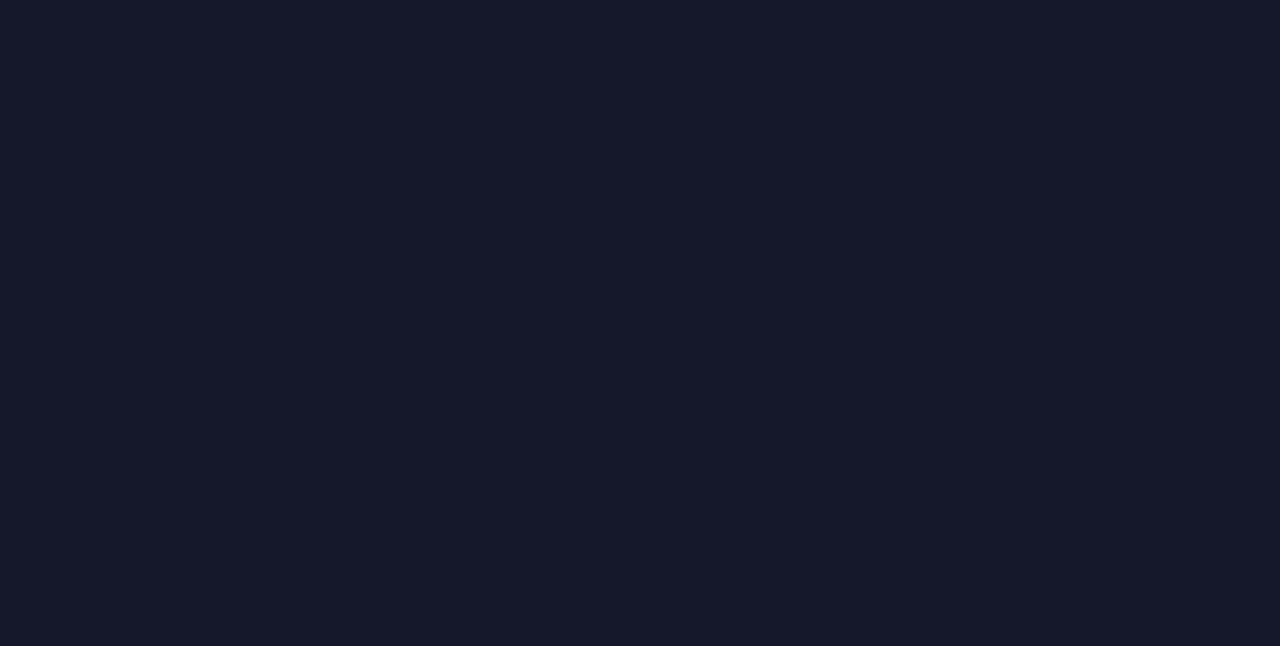
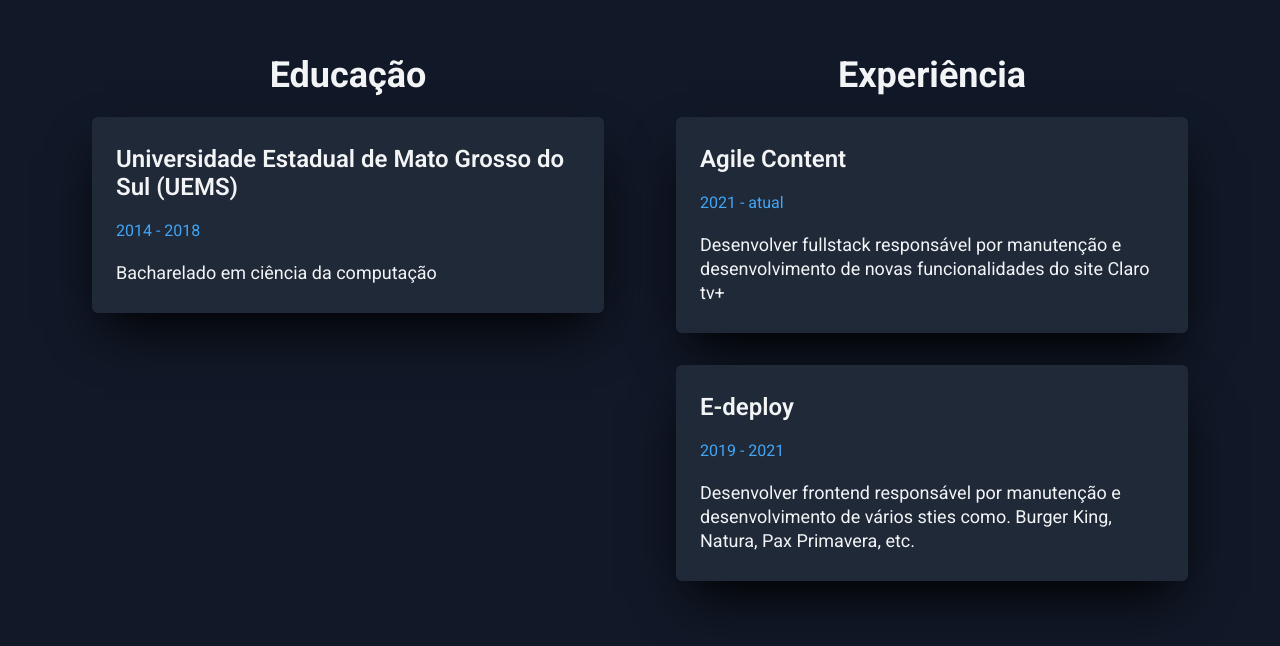
Before and after one commit to BrunoYTanaka/vitets-my-site, a React (Vite) app: page / in a window 1280 px wide. Shown: the part 1144-1790 px from the top of the page. Before the commit the page ends 1113 px from the top, so only its background shows below. Built offline with nearby package versions, Linux system fonts and the light colour scheme.

Commit message:
feat: education and experiences section

```diff
--- /dev/null
+++ b/src/components/Card.tsx
@@ -0,0 +1,20 @@
+interface CardProps {
+  title: string
+  duration: string
+  description: string
+  delay?: number
+}
+
+function Card({ title, duration, description }: CardProps) {
+  return (
+    <div className="max-w-lg space-y-4 rounded-md bg-gray-800 px-6 py-7 shadow-2xl shadow-black">
+      <h5 className="text-2xl font-semibold leading-7">{title}</h5>
+      <span className="block text-base leading-7 text-[#42a5f5]">
+        {duration}
+      </span>
+      <p className="text-lg leading-6">{description}</p>
+    </div>
+  )
+}
+
+export { Card }
--- /dev/null
+++ b/src/components/Sections/Experiences.tsx
@@ -0,0 +1,51 @@
+import { Card } from 'components/Card'
+
+function Experiences() {
+  const educations = [
+    {
+      id: 0,
+      title: 'Universidade Estadual de Mato Grosso do Sul (UEMS)',
+      duration: '2014 - 2018',
+      description: 'Bacharelado em ciência da computação'
+    }
+  ]
+
+  const experiences = [
+    {
+      id: 0,
+      title: 'Agile Content',
+      duration: '2021 - atual',
+      description:
+        'Desenvolver fullstack responsável por manutenção e desenvolvimento de novas funcionalidades do site Claro tv+'
+    },
+    {
+      id: 1,
+      title: 'E-deploy',
+      duration: '2019 - 2021',
+      description:
+        'Desenvolver frontend responsável por manutenção e desenvolvimento de vários sties como. Burger King, Natura, Pax Primavera, etc.'
+    }
+  ]
+
+  return (
+    <section
+      className="grid grid-cols-1 justify-center gap-20 py-12 md:grid-cols-[1fr,1fr] md:gap-12 md:py-24"
+      id="about-me"
+    >
+      <div className="order-2 flex flex-col items-center justify-start space-y-8 md:order-1">
+        <h4 className="text-4xl font-bold leading-5">Educação</h4>
+        {educations.map((education) => (
+          <Card key={education.id} {...education} />
+        ))}
+      </div>
+      <div className="order-1 flex flex-col items-center justify-start space-y-8 md:order-2">
+        <h4 className="text-4xl font-bold leading-5">Experiência</h4>
+        {experiences.map((experience) => (
+          <Card key={experience.id} {...experience} />
+        ))}
+      </div>
+    </section>
+  )
+}
+
+export { Experiences }
--- a/src/pages/Home/index.tsx
+++ b/src/pages/Home/index.tsx
@@ -1,11 +1,13 @@
 import { AboutMe } from 'components/Sections/AboutMe'
 import { Contact } from 'components/Sections/Contact'
+import { Experiences } from 'components/Sections/Experiences'
 
 function Home() {
   return (
     <div className="mx-auto mt-20 w-full max-w-7xl px-2 md:px-20">
       <Contact />
       <AboutMe />
+      <Experiences />
     </div>
   )
 }
```
Also changed, not shown: src/components/Header.tsx (renamed from src/components/Header/index.tsx), src/components/Link.tsx (renamed from src/components/Link/index.tsx), src/components/Sections/AboutMe.tsx (renamed from src/components/Sections/AboutMe/index.tsx), src/components/Sections/Contact.tsx (renamed from src/components/Sections/Contact/index.tsx).
